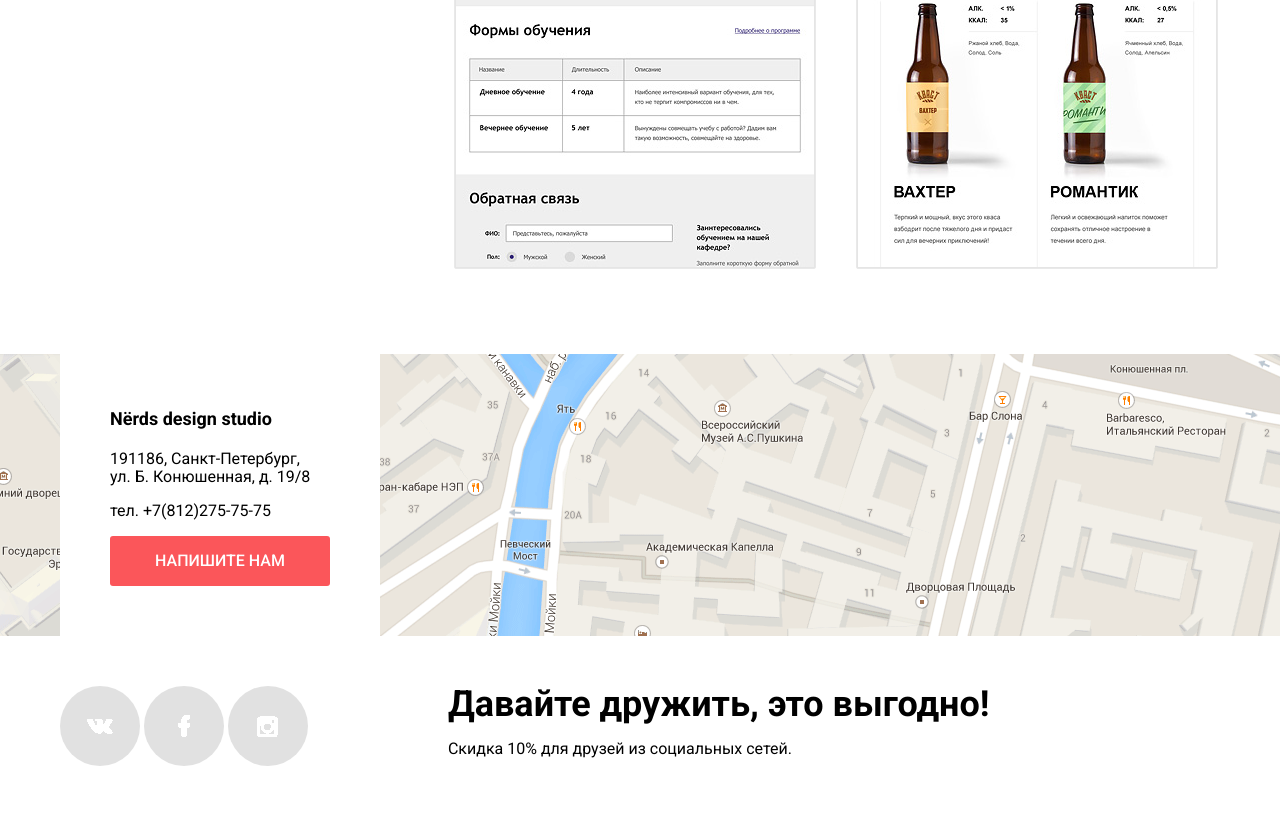
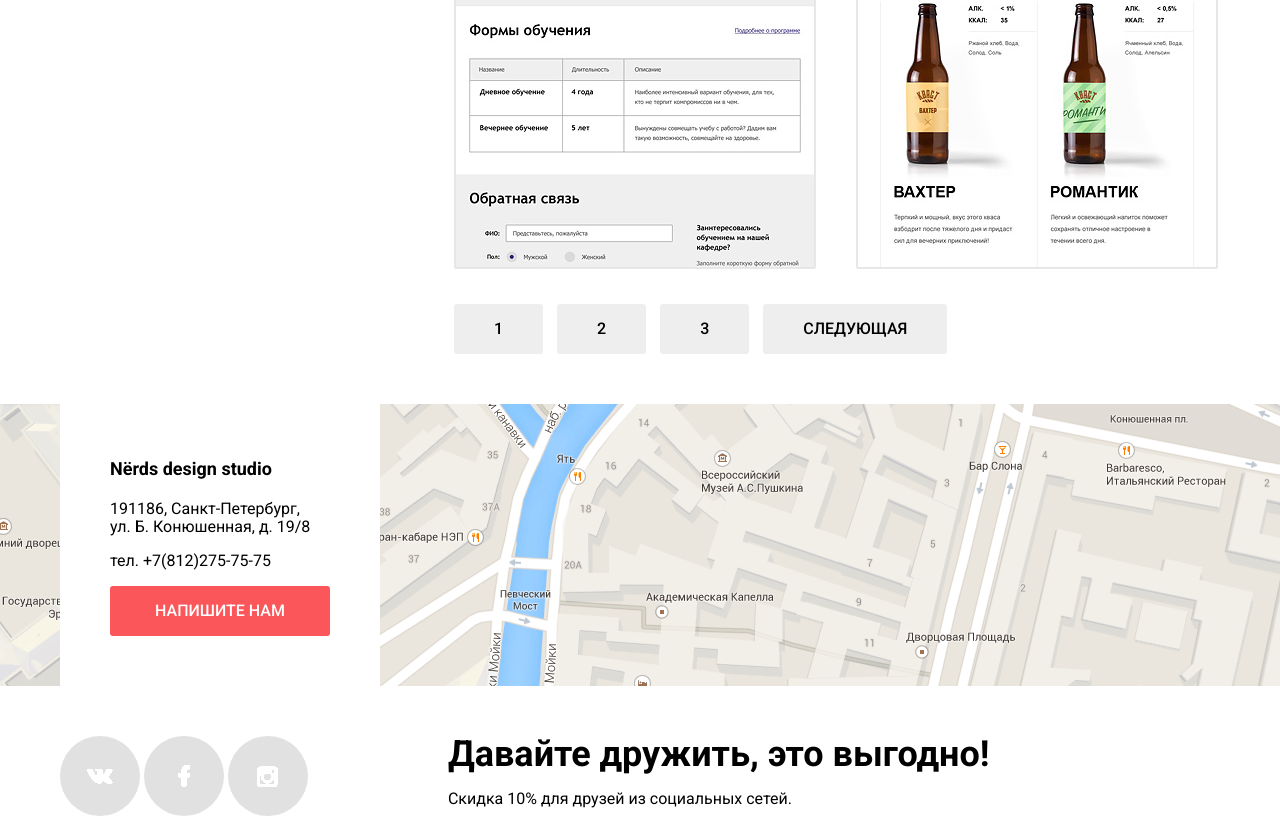
Before and after one commit to dev-alex-ya/nerds, a website: page catalog.html in a window 1280 px wide. Shown: the part 1945-2771 px from the top of the page. Before the commit the page ends 2721 px from the top, so only its background shows below. Drawn offline with Linux system fonts and the light colour scheme.

Commit message:
add pages navigation buttons and styles for it

```diff
--- a/catalog.html
+++ b/catalog.html
@@ -111,7 +111,8 @@
 	                    </div>
 	                </div>
                 </div>
-                <div class="templates-cards">
+
+                <div class="templates-cards clearfix">
 					<div class="template left">
                         <div class="template-header">
                             <div class="template-controls">
@@ -176,6 +177,15 @@
                     </div>
                 </div>
 
+                <div class="templates-footer">
+                    <ul class="">
+                        <li class=""><a class="btn checked" href="">1</a></li>
+                        <li><a class="btn" href="">2</a></li>
+                        <li><a class="btn" href="">3</a></li>
+
+                    </ul>
+                    <div class="wrapper"><a class="btn" href="">Следующая</a></div>
+                </div>
             </div>
 
         </main>
--- a/css/style-template.css
+++ b/css/style-template.css
@@ -126,3 +126,41 @@
 	margin-right: 9px;
 	border-radius: 50%
 }
+
+.templates-footer {
+
+}
+
+.templates-footer ul {
+	display: inline-block;
+	list-style-type: none;
+	padding: 0;
+	margin: 0;
+}
+
+.templates-footer li {
+	display: inline-block;
+	margin-right: 10px;
+
+}
+
+.templates-footer .btn {
+
+	background-color: #eeeeee;
+	color: #000;
+	/*box-sizing: border-box;
+	width: 100%;
+	height: 100%;
+	padding: 0;
+	margin: auto;
+	height: 50px;
+	width: 50px;*/
+}
+/*
+.templates-footer > a.btn {
+	display: inline-block;
+
+}*/
+.templates-footer .wrapper {
+	display: inline-block;
+}
```
